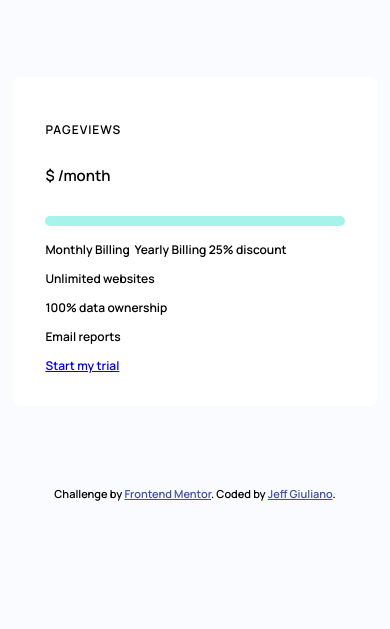
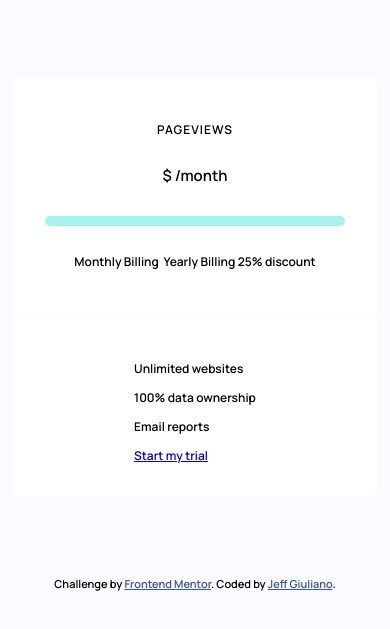
Before and after one commit to jgiuliano8/Interactive-Pricing-Component, a plain HTML site: page index.html in a window 390 px wide. Shown: the part 155-784 px from the top of the page. Drawn offline with Linux system fonts and the light colour scheme.

Commit message:
Separated out top and bottom sections of container. Worked on mobile first layout, centering elements in a column layout.

```diff
--- a/index.html
+++ b/index.html
@@ -35,7 +35,7 @@
     <h1>Simple, traffic-based pricing</h1>
     <p class="intro">Sign-up for our 30-day trial. No credit card required.</p>
 
-    <div class="pricing-comp-grid-container">
+    <div class="pricing-comp-container-top">
       <p class="pageviews">Pageviews</p>
       <p class="pricing">$ /month</p>
       <div class="slider"></div>
@@ -45,17 +45,17 @@
         <span class="billing--span">Yearly Billing</span>
         <span class="billing--discount">25% discount</span>
       </div>
-      <section>
-        <div>
-          <p class="benefit">Unlimited websites</p>
-          <p class="benefit">100% data ownership</p>
-          <p class="benefit">Email reports</p>
-        </div>
+    </div>
+    <section class="pricing-comp-container-bottom">
+      <div class="benefit">
+        <p class="benefit__p">Unlimited websites</p>
+        <p class="benefit__p">100% data ownership</p>
+        <p class="benefit__p">Email reports</p>
         <a class="button" href="#">
           <div>Start my trial</div>
         </a>
-      </section>
-    </div>
+      </div>
+    </section>
     <div class="attribution">
       Challenge by
       <a href="https://www.frontendmentor.io?ref=challenge" target="_blank"
--- a/styles.css
+++ b/styles.css
@@ -33,12 +33,31 @@ h1,
   text-align: center;
 }
 
-.pricing-comp-grid-container {
-  display: grid;
+.pricing-comp-container-top,
+.pricing-comp-container-bottom {
   padding: 2em;
   width: 80%;
   max-width: 450px;
-  margin: 5em auto;
+}
+
+.pricing-comp-container-top {
+  display: grid;
+  grid-auto-flow: row;
+  margin: 5em auto 0;
+}
+
+.pricing-comp-container-bottom {
+  display: flex;
+  flex-direction: column;
+  align-items: center;
+  margin: 0 auto 5em;
+}
+
+.pricing,
+.pageviews,
+.slider,
+.billing {
+  margin: 1em auto;
 }
 
 .billing--span,
@@ -49,9 +68,21 @@ h1,
 /**************/
 /* Components */
 /**************/
-.pricing-comp-grid-container {
+
+.pricing-comp-container-top,
+.pricing-comp-container-bottom {
   background-color: #fff;
-  border-radius: 7px;
+}
+
+.pricing-comp-container-top {
+  border-top-left-radius: 7px;
+  border-top-right-radius: 7px;
+  border-bottom: 2px solid hsl(230, 100%, 99%);
+}
+
+.pricing-comp-container-bottom {
+  border-bottom-left-radius: 7px;
+  border-bottom-right-radius: 7px;
 }
 
 .slider {
@@ -61,3 +92,6 @@ h1,
   border-radius: 50px;
   margin: 15px auto;
 }
+
+.billing--toggle {
+}
```
